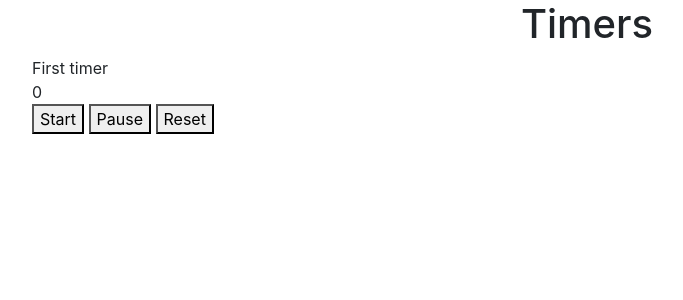
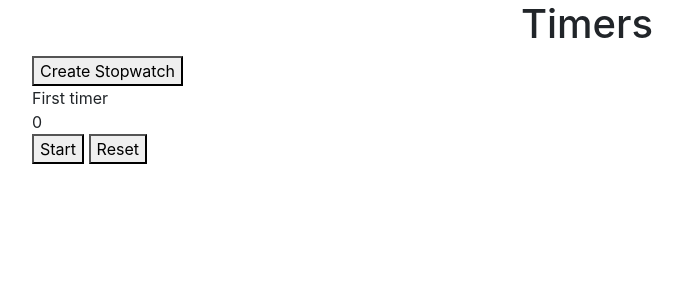
Before and after one commit to IvanTaborkikh/TimerWebSite, a Flask app: page /stopwatches in a window 1280 px wide. Shown: the part 56-356 px from the top of the page, without its empty margins (53-736 px from the left). Run offline with Flask 3, Linux system fonts and the light colour scheme; some libraries are stand-ins or nearby versions.

Commit message:
Timer Class is added

```diff
--- /dev/null
+++ b/website/static/createStopwatches.js
@@ -0,0 +1,8 @@
+const create = document.getElementById("createStopwatch");
+console.log("Script loaded");
+create.addEventListener("click", function(){
+    console.log("Button clicked");
+    let color = prompt("Please enter color", "red");
+    let name = prompt("Please enter name of the stopwatch", "Hui");
+    new Stopwatch(name, color);
+});
--- /dev/null
+++ b/website/static/stopwatchClass.js
@@ -0,0 +1,42 @@
+class Stopwatch {
+    constructor(name, color) {
+        this.name = name;
+        this.color = color;
+        this.elapsed = 0;
+        this.running = false;
+        this.startTime = 0;
+
+        this.createDOM();
+    }
+
+    createDOM() {
+        this.container = document.createElement("div");
+        this.container.style.width = "300px";
+        this.container.style.padding = "15px";
+        this.container.style.margin = "10px";
+        this.container.style.background = this.color;
+        this.container.style.color = "white";
+        this.container.style.borderRadius = "10px";
+
+        this.title = document.createElement("h3");
+        this.title.innerText = this.name;
+
+        this.timeDisplay = document.createElement("div");
+        this.timeDisplay.innerText = "0";
+
+        this.startButton = document.createElement("button");
+        this.startButton.innerText = "Start";
+
+        this.resetButton = document.createElement("button");
+        this.resetButton.innerText = "Reset";
+
+
+        this.container.appendChild(this.title);
+        this.container.appendChild(this.timeDisplay);
+        this.container.appendChild(this.startButton);
+        this.container.appendChild(this.resetButton);
+
+        document.getElementById("timersContainer")
+                .appendChild(this.container);
+    }
+}
--- a/website/static/timer.js
+++ b/website/static/timer.js
@@ -1,7 +1,6 @@
 
 const time = document.getElementById("time");
-const startB = document.getElementById("start")
-const pauseB = document.getElementById("pause")
+const startB = document.getElementById("startPause")
 const resetB = document.getElementById("reset")
 
 let start;
@@ -33,9 +32,6 @@
     if (running == true){
         elapsed = Date.now() - start;
     }
-    else {
-        start = Date.now() - elapsed;
-    }
     time.innerText = Math.round(elapsed / 1000);
 };
 
@@ -53,15 +49,23 @@
 setInterval(showtime, 1000);
 
 startB.addEventListener("click", function(){
-    running = true;
+    if (!running) {
+            start = Date.now() - elapsed;
+            running = true;
+            startB.innerText = "Pause";
+    }
+    else {
+        elapsed = Date.now() - start;
+        running = false;
+        startB.innerText = "Start";
+    }
 });
 
-pauseB.addEventListener("click", function(){
-    running = false;
-});
 
 resetB.addEventListener("click", function(){
     elapsed = 0;
     running = false
+    time.innerText = 0;
     localStorage.setItem("elapsed", elapsed);
+    startB.innerText = "Start";
 });
--- a/website/templates/stopwatches.html
+++ b/website/templates/stopwatches.html
@@ -2,14 +2,25 @@
 {% block content %}
 
 <h1 align="center">Timers</h1>
+
+<div>
+    <button id="createStopwatch">Create Stopwatch</button>
+</div>
+
+<div id="timersContainer">
+
+</div>
+
 <div>
     First timer
     <div id = "time">
         0.0
     </div>
-    <button id="start">Start</button>
-    <button id="pause">Pause</button>
+    <button id="startPause">Start</button>
     <button id="reset">Reset</button>
 </div>
 <script src="{{ url_for('static', filename='timer.js') }}"></script>
+<script src="{{ url_for('static', filename='stopwatchClass.js') }}"></script>
+<script src="{{ url_for('static', filename='createStopwatches.js') }}"></script>
+
 {% endblock %}
```
